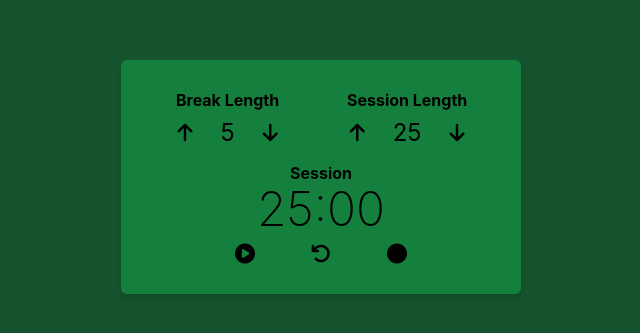
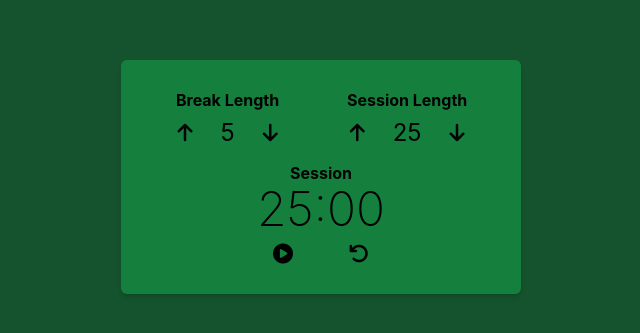
Before and after one commit to marius-a-mueller/twentyfive-plus-five, a React (Create React App) app: page / in a window 1280 px wide. Shown: the part 223-556 px from the top of the page, without its empty margins (319-959 px from the left). Built offline with nearby package versions, Linux system fonts and the light colour scheme.

Commit message:
Removed test button

```diff
--- a/src/components/App.js
+++ b/src/components/App.js
@@ -149,7 +149,6 @@ class App extends React.Component {
               callback={this.handleStartStop}
             />
             <Button id="reset" icon="fa-solid fa-arrow-rotate-left" callback={this.handleReset} />
-            <Button id="test" icon="fa-solid fa-circle" callback={this.test} />
           </div>
         </div>
       </div>
```
